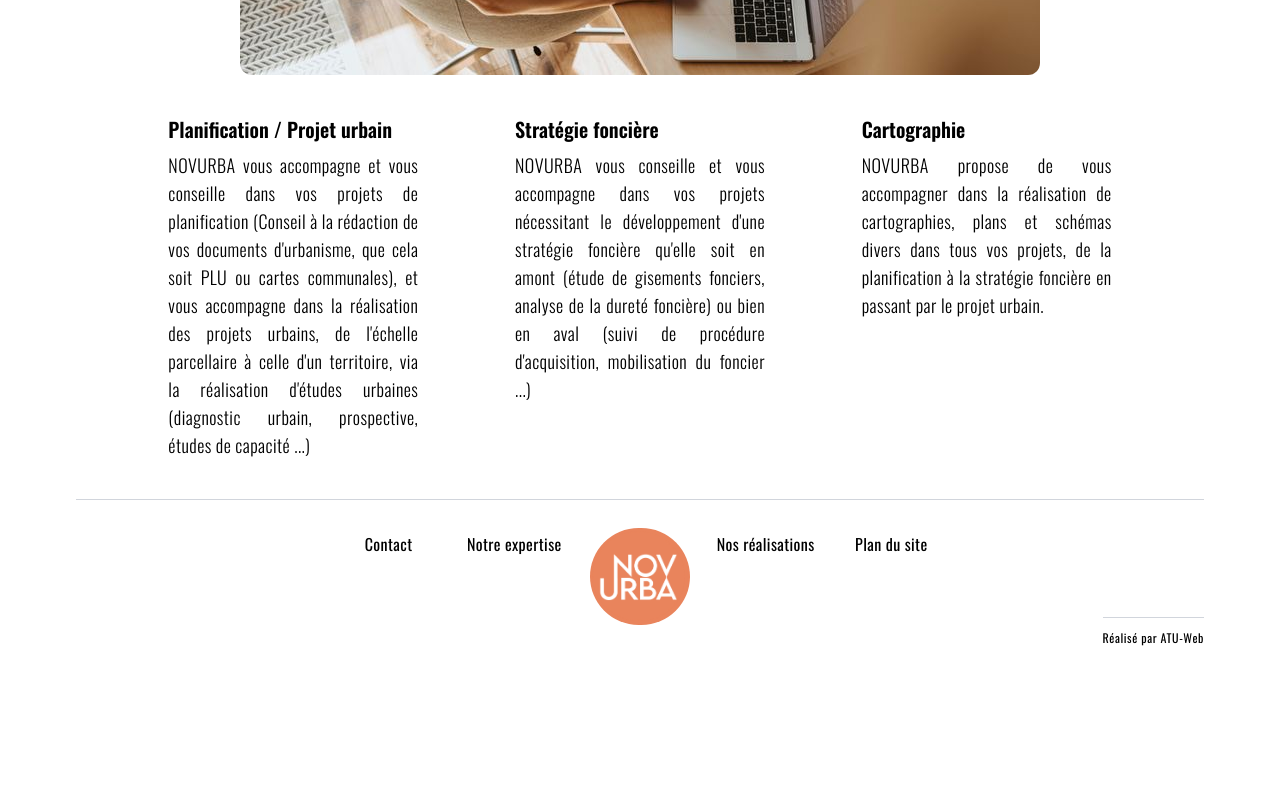
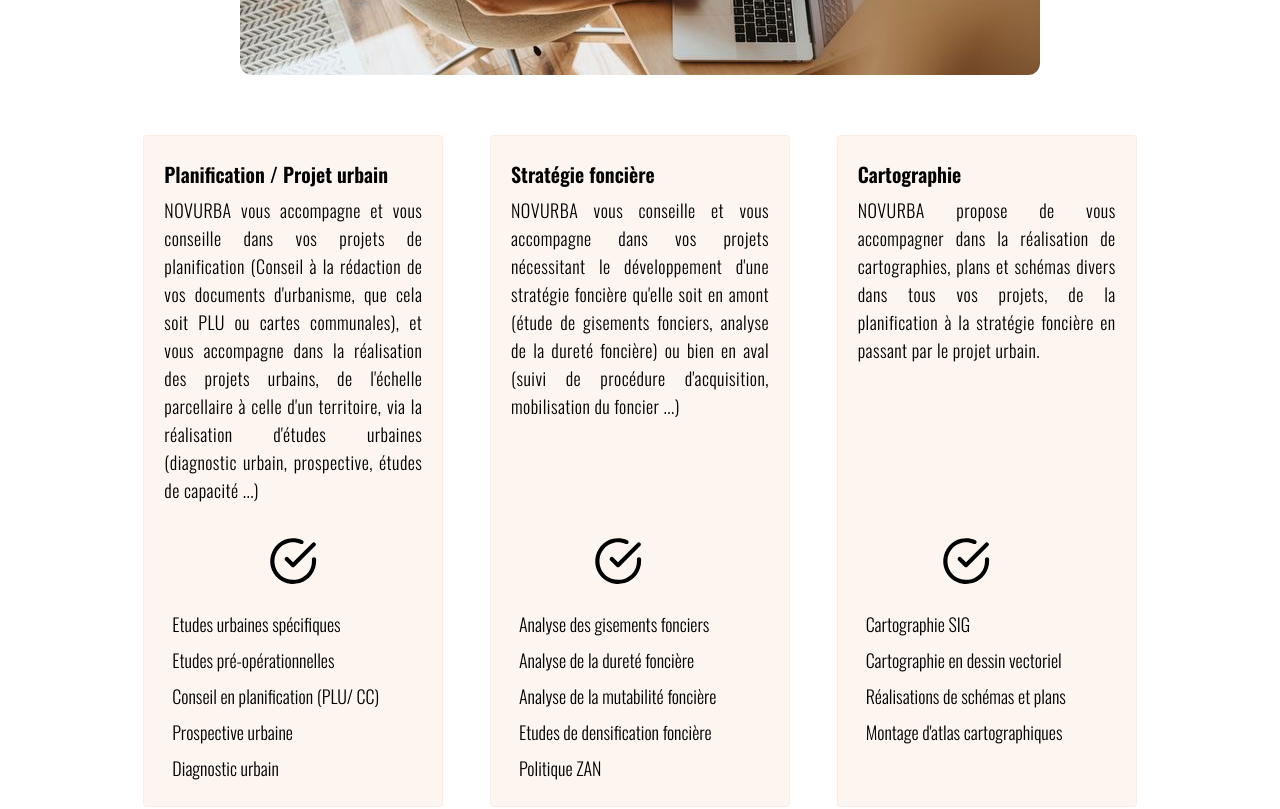
Before and after one commit to Arth-M/raph_urbaniste, a Next.js app: page /notre-expertise in a window 1280 px wide. Shown: the part 640-1449 px from the top of the page. Before the commit the page ends 1294 px from the top, so only its background shows below. Built offline with nearby package versions, Linux system fonts and the light colour scheme.

Commit message:
in progres

```diff
--- a/app/_components/footer.jsx
+++ b/app/_components/footer.jsx
@@ -51,7 +51,7 @@ export default function Footer() {
 
               </ul>
 
-                  <a href="/" className="hidden md:flex mx-auto -mt-12">
+                  <a href="/" className="hidden md:flex mx-auto -mt-12 w-fit">
                     <Image
                       src="/images/6410514c268519ca04980d2a_Logo essai 3.png"
                       alt="Logo de Novurba"
--- a/app/nos-realisations/page.jsx
+++ b/app/nos-realisations/page.jsx
@@ -4,31 +4,31 @@ export default function Realisation() {
   return (
     <div className="mt-15 w-full">
       <h1 className="text-center text-3xl font-semibold">Nos réalisations</h1>
-      <div className="flex justify-around w-[85%] md:w-[60%] mx-auto mt-10 gap-x-2 ">
+      <div className="flex justify-around w-4/5 md:w-1/2 mx-auto mt-10 gap-x-2 ">
         <a
           href="#plu"
-          className="text-xl border border-gray-300 rounded px-4 py-1 hover:bg-gray-200"
+          className="text-xl border border-copperfield-300/40 rounded px-4 py-1 hover:bg-copperfield-300/40"
         >
           PLU
         </a>
         <a
           href="#plans-urbains"
-          className="text-xl border border-gray-300 rounded px-4 py-1 hover:bg-gray-200"
+          className="text-xl border border-copperfield-300/40 rounded px-4 py-1 hover:bg-copperfield-300/40"
         >
           Plans urbains
         </a>
         <a
           href="#sig"
-          className="text-xl border border-gray-300 rounded px-4 py-1 hover:bg-gray-200"
+          className="text-xl border border-copperfield-300/40 rounded px-4 py-1 hover:bg-copperfield-300/40"
         >
           SIG
         </a>
       </div>
-      <div className="flex flex-col gap-y-10 mt-8">
+      <div className="flex flex-col gap-y-20 mt-20">
         <section id="plu" className="md:scroll-mt-15 scroll-mt-18">
           <div className="flex flex-wrap w-full justify-between">
             <div className="flex flex-col md:w-[50%] mr-2 ml-auto min-w-[360px] px-5">
-            <h1 className="text-xl font-semibold">PLU</h1>
+            <h1 className="text-xl text-end font-semibold">PLU</h1>
 
              <p className="text-justify">
               Lorem ipsum dolor sit amet, consectetur adipiscing elit, sed do
@@ -90,9 +90,9 @@ export default function Realisation() {
           </div>
         </section>
         <section id="sig" className="md:scroll-mt-15 scroll-mt-18">
-          <div className="flex flex-wrap ] w-full justify-between">
+          <div className="flex flex-wrap ] w-full justify-between mb-20">
             <div className="flex flex-col md:w-[50%] mr-2 ml-auto min-w-[360px] px-5">
-            <h1 className="text-xl font-semibold">SIG</h1>
+            <h1 className="text-xl text-end font-semibold">SIG</h1>
              <p className="text-justify">
               Lorem ipsum dolor sit amet, consectetur adipiscing elit, sed do
               eiusmod tempor incididunt ut labore et dolore magna aliqua. Ut enim
--- a/app/notre-expertise/page.jsx
+++ b/app/notre-expertise/page.jsx
@@ -1,24 +1,45 @@
 "use client";
 import Carousel from "../_components/carousel";
-import { useRef, useState } from "react";
+import Image from "next/image";
+import { useRef, useState, useEffect } from "react";
 
 export default function Expertise() {
   const carouselData = [
     {
       image: "planification.jpg",
       text: "Planification / Projet urbain",
+      ref: "planification",
     },
     {
       image: "cadastre.png",
       text: "Stratégie foncière",
+      ref: "strategie-fonciere",
     },
     {
       image: "cartographie.jpg",
       text: "Cartographie",
+      ref: "cartographie",
     },
   ];
 
   const [activeItemIndex, setActiveItemIndex] = useState(0);
+  const [activeCard, setActiveCard] = useState(null);
+
+  useEffect(() => {
+    function handleClickOutside(e) {
+      // If no card is active, nothing to do
+      if (!activeCard) return;
+
+      // If card is clicked, keep it open
+      if (e.target.closest(".expertise-card")) return;
+
+      // Otherwise → close it
+      setActiveCard(null);
+    }
+
+    window.addEventListener("click", handleClickOutside);
+    return () => window.removeEventListener("click", handleClickOutside);
+  }, [activeCard]);
 
   return (
     <div className="mt-10 md:mt-15 w-full">
@@ -27,13 +48,23 @@ export default function Expertise() {
           activeItemIndex={activeItemIndex}
           setActiveItemIndex={setActiveItemIndex}
           carouselData={carouselData}
+           setActiveCard={setActiveCard}
+           activeCard={activeCard}
         />
       </div>
 
-      <div className="flex flex-wrap mt-10 md:px-30 px-5 gap-y-6 mx-auto justify-around">
-        <div className="flex flex-col md:w-[250px] min-w-[250px]">
-          <h2 className="text-xl font-semibold mb-2">Planification / Projet urbain</h2>
-          <p className="text-justify font-light tracking-wide text-lg">
+      <div className="flex flex-wrap mt-15 md:px-30 px-5 gap-y-12 mx-auto justify-around">
+        <div
+          id="planification"
+          className={`scroll-mt-10 expertise-card relative flex flex-col w-[300px] border border-copperfield-200/20 px-5 py-6 rounded bg-copperfield-200/20 transition-transform duration-300 cursor-pointer ${
+            activeCard === "planification" ? "scale-110" : ""
+          }`}
+          onClick={() => setActiveCard("planification")}
+          >
+          <h2 className="text-xl font-semibold mb-2">
+            Planification / Projet urbain
+          </h2>
+          <p className="text-justify font-light tracking-wide text-lg mb-8">
             NOVURBA vous accompagne et vous conseille dans vos projets de
             planification (Conseil à la rédaction de vos documents d'urbanisme,
             que cela soit PLU ou cartes communales), et vous accompagne dans la
@@ -41,8 +72,31 @@ export default function Expertise() {
             d'un territoire, via la réalisation d'études urbaines (diagnostic
             urbain, prospective, études de capacité ...)
           </p>
+          <div className="">
+            <Image
+                src="/images/check-circle.svg"
+                alt="Icone de téléphone pour indiquer le numéro de téléphone"
+                width="50"
+                height="50"
+                loading='lazy'
+                className="object-scale-down text-start justify-self-center"
+              />
+          <ul className="mt-6 font-light text-lg gap-x-2 gap-y-2 grid grid-cols-1 px-2 items-center justify-start">
+            <li>Etudes urbaines spécifiques</li>
+            <li>Etudes pré-opérationnelles</li>
+            <li>Conseil en planification (PLU/ CC)</li>
+            <li>Prospective urbaine</li>
+            <li>Diagnostic urbain</li>
+          </ul>
+          </div>
         </div>
-        <div className="flex flex-col md:w-[250px] min-w-[250px]">
+        <div
+          id="strategie-fonciere"
+          className={`scroll-mt-10 expertise-card relative flex flex-col w-[300px] border border-copperfield-200/20 px-5 py-6 rounded bg-copperfield-200/20 transition-transform duration-300 cursor-pointer ${
+            activeCard === "strategie-fonciere" ? "scale-110" : ""
+          }`}
+          onClick={() => setActiveCard("strategie-fonciere")}
+          >
           <h2 className="text-xl font-semibold mb-2">Stratégie foncière</h2>
           <p className="text-justify font-light tracking-wide text-lg">
             NOVURBA vous conseille et vous accompagne dans vos projets
@@ -51,8 +105,31 @@ export default function Expertise() {
             foncière) ou bien en aval (suivi de procédure d'acquisition,
             mobilisation du foncier ...)
           </p>
+          <div className="md:absolute md:bottom-6 mt-8 md:mt-0">
+            <Image
+                src="/images/check-circle.svg"
+                alt="Icone de téléphone pour indiquer le numéro de téléphone"
+                width="50"
+                height="50"
+                loading='lazy'
+                className="object-scale-down text-start justify-self-center"
+              />
+          <ul className="mt-6 font-light text-lg gap-x-2 gap-y-2 grid grid-cols-1 px-2 items-center justify-start">
+            <li>Analyse des gisements fonciers</li>
+            <li>Analyse de la dureté foncière</li>
+            <li>Analyse de la mutabilité foncière</li>
+            <li>Etudes de densification foncière</li>
+            <li>Politique ZAN</li>
+          </ul>
+          </div>
         </div>
-        <div className="flex flex-col md:w-[250px] min-w-[250px]">
+        <div
+          id="cartographie"
+          className={`scroll-mt-10 expertise-card relative flex flex-col w-[300px] border border-copperfield-200/20 px-5 py-6 rounded bg-copperfield-200/20 transition-transform duration-300 cursor-pointer ${
+            activeCard === "cartographie" ? "scale-110" : ""
+          }`}
+          onClick={() => setActiveCard("cartographie")}
+          >
           <h2 className="text-xl font-semibold mb-2">Cartographie</h2>
           <p className="text-justify font-light tracking-wide text-lg">
             NOVURBA propose de vous accompagner dans la réalisation de
@@ -60,6 +137,28 @@ export default function Expertise() {
             planification à la stratégie foncière en passant par le projet
             urbain.
           </p>
+          <div className="md:absolute md:bottom-6 mt-8 md:mt-0">
+            <Image
+                src="/images/check-circle.svg"
+                alt="Icone de téléphone pour indiquer le numéro de téléphone"
+                width="50"
+                height="50"
+                loading='lazy'
+                className="object-scale-down text-start justify-self-center"
+              />
+          <ul className="mt-6 font-light text-lg gap-x-2 gap-y-2 grid grid-cols-1 px-2 items-center justify-start">
+
+            <li>Cartographie SIG</li>
+
+            <li>Cartographie en dessin vectoriel</li>
+
+            <li>Réalisations de schémas et plans</li>
+
+            <li>Montage d'atlas cartographiques</li>
+
+            <li className="invisible"> coucou</li>
+          </ul>
+          </div>
         </div>
       </div>
     </div>
--- a/app/page.jsx
+++ b/app/page.jsx
@@ -5,9 +5,11 @@ export default function Home() {
   return (
     <div className="md:mt-20 mt-15 w-full">
       <div className="not-arrow-up">
-        <h1 className="text-center text-6xl font-bold tracking-wide">L'urbanisme c'est la vie</h1>
+        <h1 className="text-center text-6xl font-bold tracking-wide px-5">
+          L'urbanisme c'est la vie
+        </h1>
 
-        <div className="flex flex-wrap justify-start mx-auto w-fit my-20">
+        <div className="flex flex-wrap justify-start mx-auto w-fit my-20 px-5 gap-y-5">
           <p className="max-w-150 text-wrap px-5 sm:px-1 sm:my-0 tracking-wide font-light my-auto text-lg">
             NOVURBA, ce n'est pas qu'un bureau d'études qui vous propose de
             simples prestations en urbanisme et aménagement. A travers les
@@ -75,7 +77,6 @@ export default function Home() {
       </div>
 
       <div className="w-screen my-10 bg-[url(/images/herault.jpg)] bg-fixed h-100 bg-size-[230%_100%] md:bg-size-[100%_auto] bg-center bg-origin-border bg-no-repeat"></div>
-
 
       <div className="container mt-15 p-5 mx-auto">
         {/* Ils nous font confiance part */}
--- /dev/null
+++ b/app/sitemap/page.jsx
@@ -0,0 +1,32 @@
+import Image from "next/image";
+
+export default function Realisation() {
+  return (
+  <div className="w-full my-20">
+    <div className="w-2/3 mx-auto">
+      <h1 className="text-3xl font-bold">Plan du site</h1>
+
+      <p className="mt-10 font-light">Voici la liste des pages du site Novurba</p>
+      <ul className="mt-5 font-light">
+        <li>
+          <a href="/" className="">Accueil</a>
+        </li>
+        <li>
+          <a href="/notre-expertise">Notre expertise</a>
+        </li>
+        <li>
+          <a href="/nos-realisations">Nos réalisations</a>
+        </li>
+        <li>
+          <a href="/entreprise">Description de l'entreprise</a>
+        </li>
+        <li>
+          <a href="/contact">Contacts de l'entreprise</a>
+        </li>
+      </ul>
+    </div>
+
+
+  </div>
+  );
+}
```
Also changed, not shown: app/_components/carousel.jsx (+17 -8 lines), app/entreprise/page.jsx (+48 -8 lines), public/images/check-circle.svg (added), public/images/check5.svg (added).
